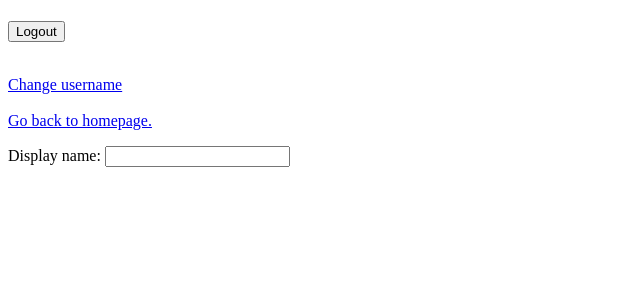
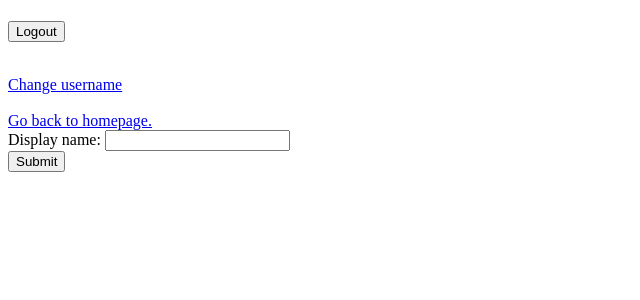
Before and after one commit to DyloreAquino/hobbysite-G-4, a Django app: template hobbysite/user_management/templates/username.html in a window 1280 px wide. Shown: the part 45-345 px from the top of the page, without its empty margins (0-640 px from the left). Run offline with Django 5.2, Linux system fonts and the light colour scheme; the template is opened without the code that fills it: values that come from a table or form of the project are taken from there, others are empty; the visitor is signed in with stand-in values (Sample User, id 1).

Commit message:
Added our display name update html

```diff
--- a/hobbysite/user_management/templates/username.html
+++ b/hobbysite/user_management/templates/username.html
@@ -1,5 +1,13 @@
 {% extends 'base.html' %}
 
 {% block content %}
-    {{ form.as_p }}
+
+    <form method="POST" enctype="multipart/form-data">
+        {% csrf_token %}
+        {{ form }}
+        <button type="submit">
+            Submit
+        </button>
+    </form>
+
 {% endblock %}
```
